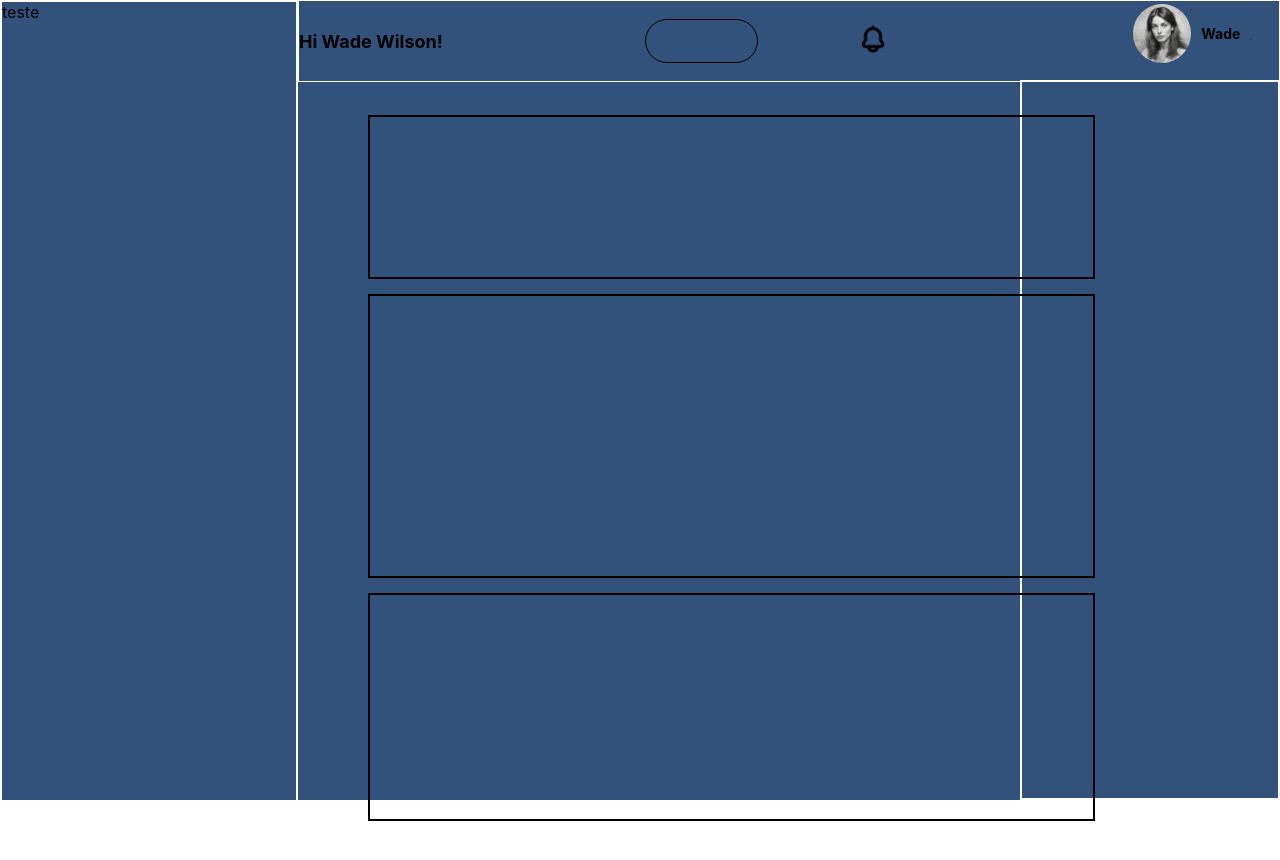
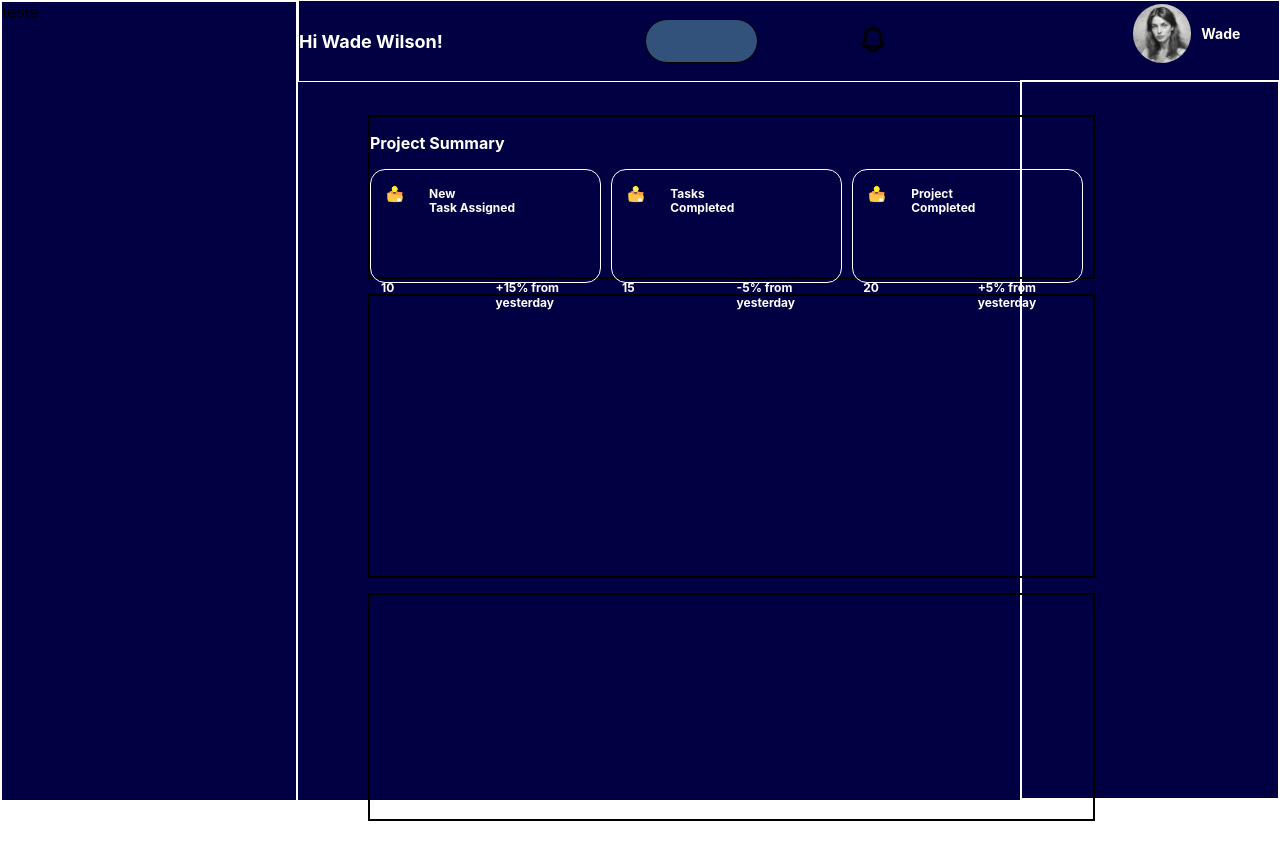
Before and after one commit to artur-r-sousa/task-management, a React (Create React App) app: page / in a window 1280 px wide. Shown: the top 860 px of the page. Built offline with nearby package versions, Linux system fonts and the light colour scheme.

Commit message:
(Home): added the basic layout for the Summary feature

```diff
--- /dev/null
+++ b/src/components/SectionSummary/index.js
@@ -0,0 +1,39 @@
+import React from "react";
+import { Container, Row, Title } from "./styles";
+import SummaryBox from "../SummaryBox";
+
+export default function SectionSummary() {
+  return (
+    <Container>
+      <Title>Project Summary</Title>
+
+      <Row>
+        <SummaryBox copy={
+          {
+            'subTextId0': 'New',
+            'subTextId1': 'Task Assigned',
+            'subTextId2': '10',
+            'subTextId3': '+15% from yesterday',
+          }
+        }/>
+        <SummaryBox copy={
+          {
+            'subTextId0': 'Tasks',
+            'subTextId1': 'Completed',
+            'subTextId2': '15',
+            'subTextId3': '-5% from yesterday',
+          }
+        }/>
+        <SummaryBox copy={
+          {
+            'subTextId0': 'Project',
+            'subTextId1': 'Completed',
+            'subTextId2': '20',
+            'subTextId3': '+5% from yesterday',
+          }
+        }/>
+      </Row>
+
+    </Container>
+  )
+}
--- /dev/null
+++ b/src/components/SectionSummary/styles.js
@@ -0,0 +1,30 @@
+import styled from "styled-components";
+
+export const Container = styled.div`
+  display: flex;
+  width: 100%;
+  height: 20vh;
+  border: 2px solid #000;
+  margin-top: 15px;
+  flex-direction: column;
+`;
+
+export const Title = styled.h3`
+  font-size: 16px;
+  color: #fff;
+`;
+
+export const Row = styled.section`
+  display: flex;
+  flex-direction: row;
+  width: 100%;
+
+`;
+
+export const Box = styled.div`
+  width: 100%;
+  height: 14vh;
+  border: 1px solid #fff;
+  border-radius: 15px;
+  margin-right: 10px;
+`;
--- /dev/null
+++ b/src/components/SummaryBox/index.js
@@ -0,0 +1,34 @@
+import React from "react";
+import { Box, Col, Img, ImgBox, Row, SubText, TextContainer } from "./styles";
+
+export default function SummaryBox({ copy }) {
+  return (
+    <Box>
+      <Col>
+        <Row>
+          <ImgBox>
+            <Img src={require('../../assets/images/file-and-folder.png')} />
+          </ImgBox>
+          <Col>
+            <TextContainer>
+              <SubText>{copy.subTextId0}</SubText>
+            </TextContainer>
+            <TextContainer>
+              <SubText>{copy.subTextId1}</SubText>
+            </TextContainer>
+
+          </Col>
+        </Row>
+        <Row>
+          <TextContainer>
+            <SubText>{copy.subTextId2}</SubText>
+          </TextContainer>
+          <TextContainer>
+            <SubText>{copy.subTextId3}</SubText>
+          </TextContainer>
+        </Row>
+      </Col>
+
+    </Box>
+  )
+}
--- /dev/null
+++ b/src/components/SummaryBox/styles.js
@@ -0,0 +1,44 @@
+import styled from "styled-components";
+
+export const Box = styled.div`
+  width: 100%;
+  height: 14vh;
+  border: 1px solid #fff;
+  border-radius: 15px;
+  margin-right: 10px;
+`;
+
+export const Col = styled.section`
+  display: flex;
+  flex-direction: column;
+  width: 100%;
+`;
+
+export const Row = styled.section`
+  display: flex;
+  flex-direction: row;
+  width: 100%;
+
+`;
+
+export const ImgBox = styled.div`
+  margin: 15px;
+  width: 10%;
+  height: 100%;
+`;
+
+export const Img = styled.img`
+  width: 100%;
+  height: 15%;
+`;
+
+export const SubText = styled.h4`
+  font-size: 12px;
+  color: #fff;
+`;
+
+export const TextContainer = styled.div`
+  width: 100%;
+  height: 15%;
+  margin-left: 10px;
+`;
--- a/src/pages/styles.js
+++ b/src/pages/styles.js
@@ -3,7 +3,7 @@ import styled from "styled-components";
 export const Container = styled.div`
   width: 100%;
   height: 100vh;
-  background-color: #32527b;
+  background-color: #000042;
   display: flex;
   justify-content: center;
 `;
@@ -21,7 +21,8 @@ export const Header = styled.div`
 export const HeaderText = styled.h1`
   font-size: 18px;
   margin-right: 100px;
-  width: 100%
+  width: 100%;
+  color: #fff;
 `;
 
 export const ImgBox = styled.div`
@@ -80,12 +81,14 @@ export const SearchInput = styled.input`
   background-color: #32527b;
   margin-left: 100px;
   margin-right: 100px;
+  color: #fff;
 `;
 
 export const UserName = styled.h4`
   font-size: 14px;
   margin-left: 10px;
   margin-right: 10px;
+  color: #fff;
 `;
 
 export const SideBar = styled.div`
```
Also changed, not shown: src/pages/index.js (+20 -5 lines), src/assets/images/file-and-folder.png (added).
